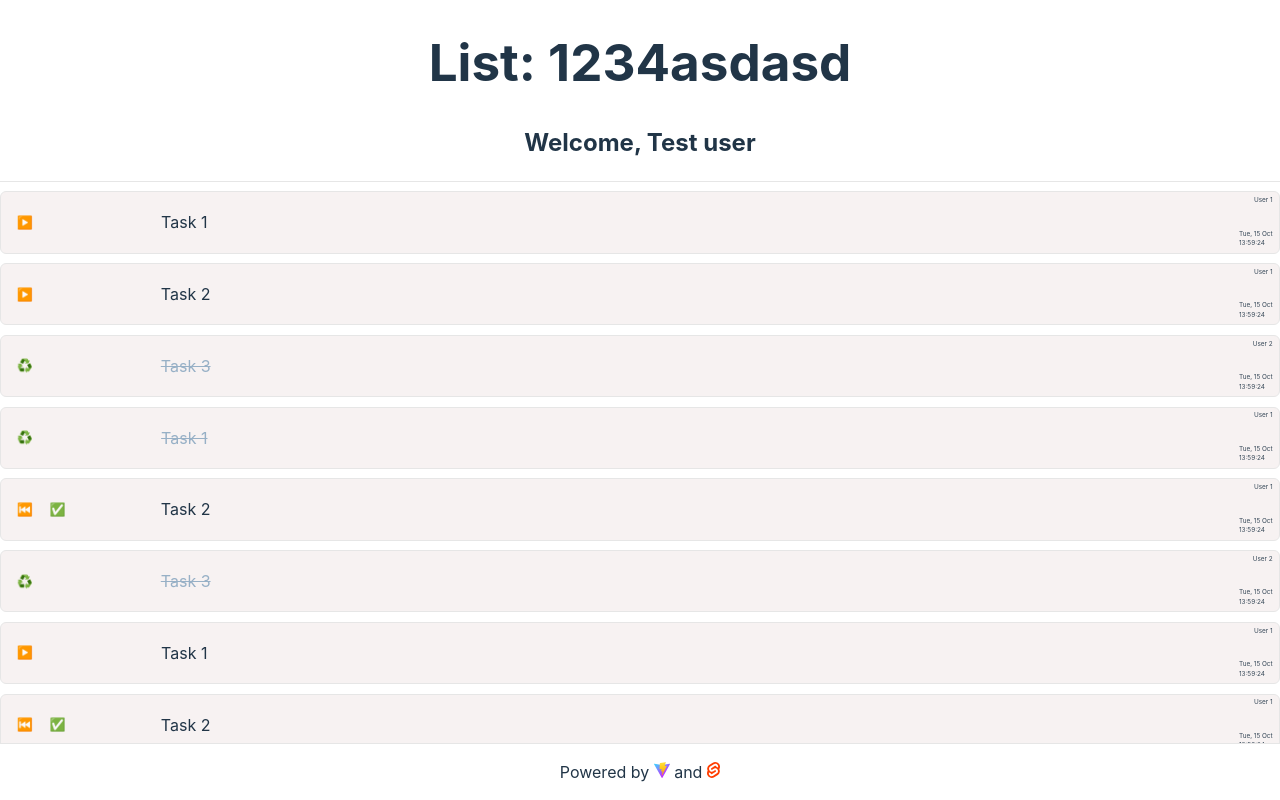
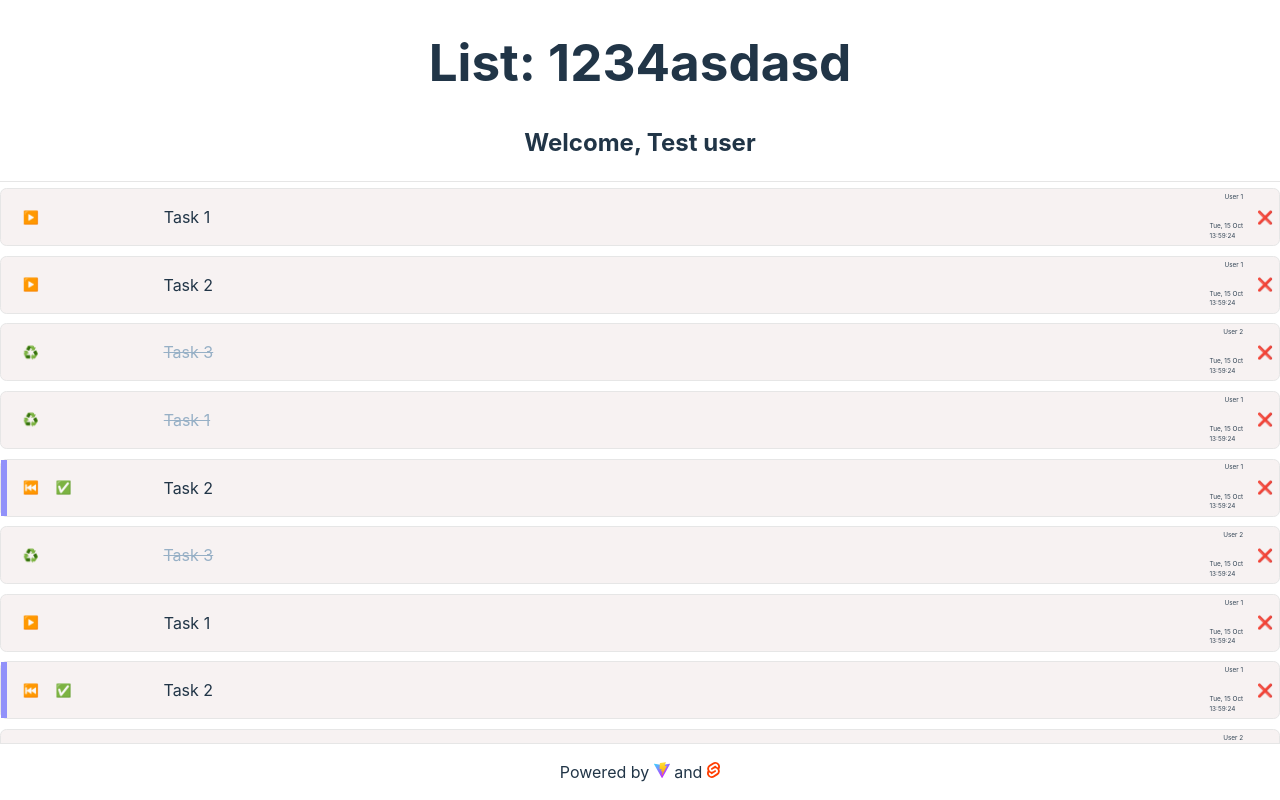
Before and after one commit to mr-mig/ptics, a Svelte app in the folder plugin/: page / in a window 1280 px wide. Built offline with nearby package versions, Linux system fonts and the light colour scheme.

Commit message:
Clean up styles

```diff
--- a/plugin/src/components/List.svelte
+++ b/plugin/src/components/List.svelte
@@ -8,6 +8,8 @@
         <li>
             <Task {task}/>
         </li>
+    {:else}
+        <li class="empty">This list is empty. Create new tasks!</li>
     {/each}
 </ul>
 
@@ -20,5 +22,13 @@
     li {
         margin: 0;
         padding: 0;
+        margin: var(--space-medium) 0;
+    }
+    li:first-child {
+        margin-top: var(--space-small);
+    }
+    .empty {
+        padding: 1em;
+        text-align: center;
     }
 </style>
--- a/plugin/src/components/Task.svelte
+++ b/plugin/src/components/Task.svelte
@@ -1,5 +1,5 @@
 <script lang="ts">
-    import { complete, reopen, reset, start, type Task } from "../lib/tasks.store";
+    import { complete, remove, reopen, reset, start, type Task } from "../lib/tasks.store";
 
     export let task: Task;
 
@@ -22,6 +22,7 @@
 </script>
 
 <div class="panel">
+    <div class="status" class:active={task.state === 'ongoing'}></div>
     <div class="actions">
         {#if task.state === 'todo'}
             <button class="small" on:click={() => start(task)}>▶️</button>
@@ -45,14 +46,16 @@
             <div class="time">{formatTime(task.updated_at)}</div>
         </div>
     </div>
+    <div class="delete-container">
+        <button class="small" on:click={() => remove(task)}>❌</button>
+    </div>
 </div>
 
 <style>
     .panel {
         border: 1px solid var(--border-color);
         background-color: var(--panel-bg-color);
-        border-radius: 6px;
-        margin: 0.6em 0;
+        border-radius: var(--space-small);
 
         min-height: 2em;
         min-width: 400px;
@@ -61,8 +64,17 @@
         align-items: center;
     }
 
+    .status {
+        align-self: stretch;
+        border: transparent solid var(--space-xsmall);
+    }
+
+    .status.active{
+        border: var(--active-accent-color) solid var(--space-xsmall);
+    }
+
     .actions {
-        padding: 1em 0 1em 0.6em;
+        padding: var(--space-medium) 0 var(--space-medium) var(--space-medium);
         flex-grow: 1;
         flex-basis: 3em;
     }
@@ -71,7 +83,7 @@
         font-size: 0.8em;
         height: 2.2em;
         vertical-align: middle;
-        padding: 0.2em 0.4em;
+        padding: var(--space-xsmall) var(--space-small);
     }
 
     .title {
@@ -97,15 +109,15 @@
     }
 
     .owner {
-        padding: 0.6em 1em;
+        padding: var(--space-medium) var(--space-large);
         display: inline-block;
-        font-size: 0.4em;
+        font-size: var(--space-small)
     }
 
     .timestamp {
-        padding: 0.6em 1em;
+        padding: var(--space-medium) var(--space-large);
         display: inline-block;
-        font-size: 0.4em;
+        font-size: var(--space-small)
     }
 
 </style>
--- a/plugin/src/global.css
+++ b/plugin/src/global.css
@@ -4,6 +4,12 @@
   --panel-bg-color:#202020;
   --shaded-text: #ffffff58;
   --metadata-text: #ffffffb2;
+  --active-accent-color: #9191fa;
+
+  --space-xsmall: 0.2em;
+  --space-small: 0.4em;
+  --space-medium: 0.6em;
+  --space-large: 1.2em;
 
   font-family: Inter, system-ui, Avenir, Helvetica, Arial, sans-serif;
   line-height: 1.5;
@@ -51,9 +57,9 @@ h1 {
 }
 
 input, button {
-  border-radius: 8px;
+  border-radius: var(--space-small);
   border: 1px solid transparent;
-  padding: 0.6em 1.2em;
+  padding: var(--space-medium) var(--space-large);
   font-size: 1em;
   font-weight: 500;
   font-family: inherit;
```
